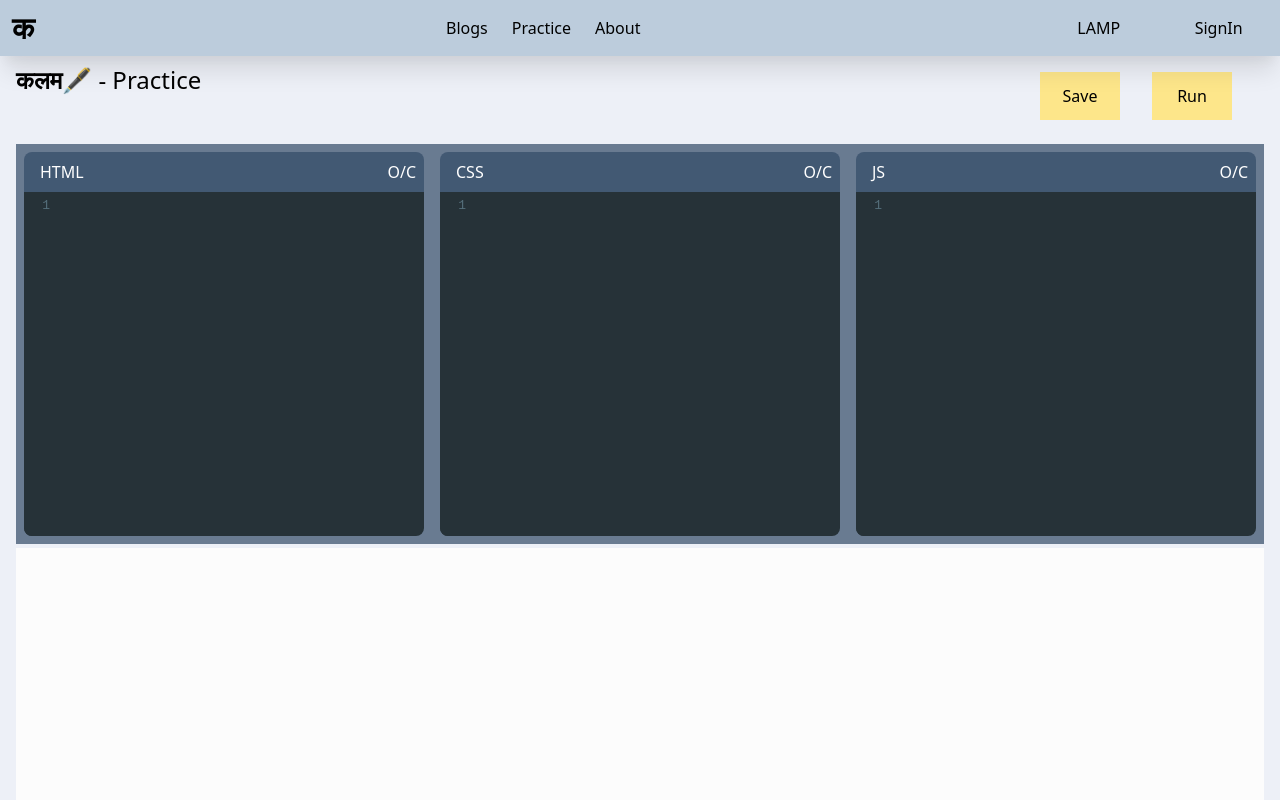
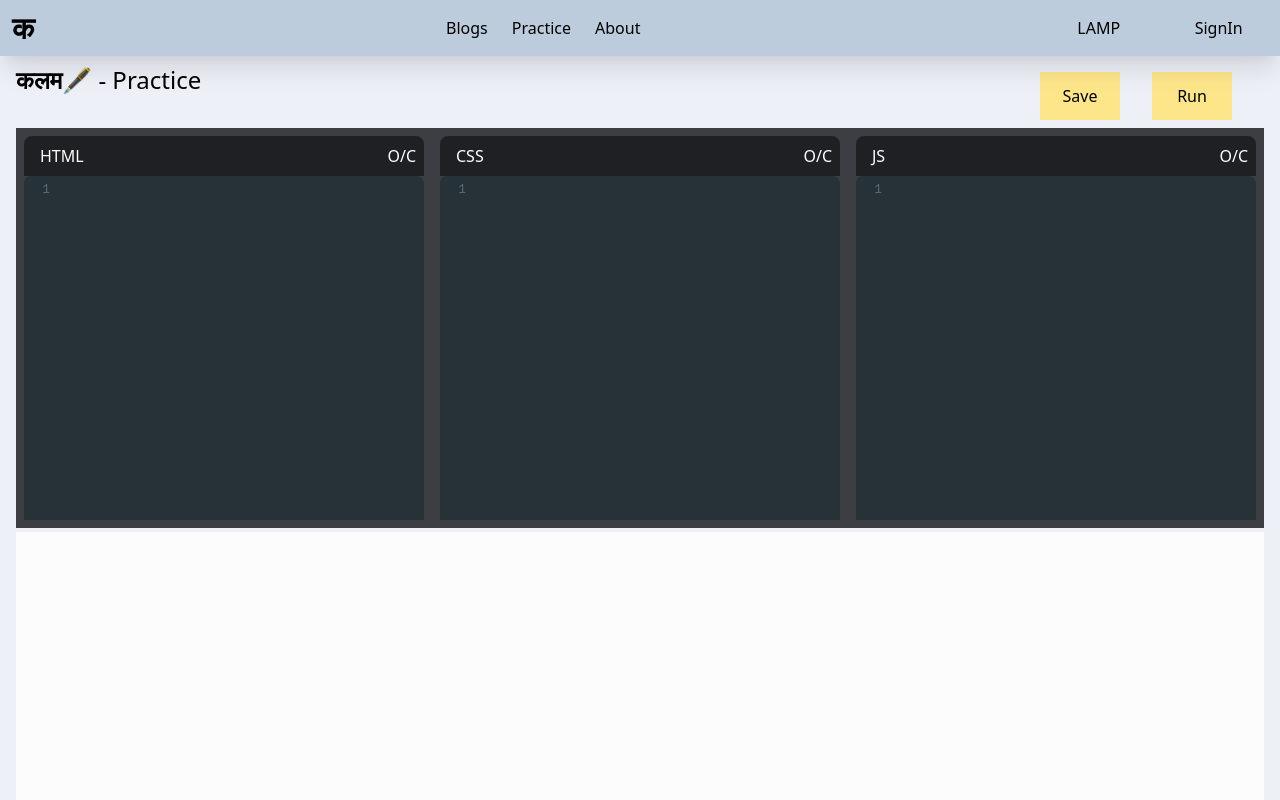
Before and after one commit to Chrys3s/kalam-deploy, a React (Create React App) app: page /#/practice in a window 1280 px wide. Shown: the top 800 px of the page. Built offline with nearby package versions, Linux system fonts and the light colour scheme.

Commit message:
practice page - 90% complete

```diff
--- a/src/components/DeletePopup/Deletepopup.jsx
+++ b/src/components/DeletePopup/Deletepopup.jsx
@@ -100,7 +100,7 @@ const Deletepopup = () => {
 
 	return (
 		<>
-			<main className="popup z-10">
+			<main className="popup z-20">
 				<main className="popup-inner">
 					{error ? <ErrorBar /> : <></>}
 					<button
--- a/src/components/Editor/Editor.jsx
+++ b/src/components/Editor/Editor.jsx
@@ -16,17 +16,13 @@ const Editor = props => {
 	};
 
 	return (
-		<main
-			className={`flex-grow flex flex-col p-2 bg-practiceBg-dark ${
-				open ? '' : 'flex-grow-0 absolute'
-			}`}
-			style={{ 'flex-basis': '0', height: '50vh' }}
-		>
-			<main className="flex justify-between bg-practiceBg-dark text-white pt-2 pr-2 pb-2 pl-4 rounded-tl-lg rounded-tr-lg">
+		<main className={`editor-container ${open ? '' : 'collapsed'}`}>
+			<main className="editor-title">
 				{displayName}
 				<button
+					type="button"
 					onClick={() => setOpen(!open)}
-					className="ml-2 bg-none border-none text-white curson-pointer"
+					className="expand-collapse-btn"
 				>
 					O/C
 				</button>
@@ -34,10 +30,9 @@ const Editor = props => {
 			<ControlledEditor
 				onBeforeChange={handleChange}
 				value={value}
-				className="flex-grow rounded-br-lg rounded-bl-lg overflow-hidden"
+				className="code-mirror-wrapper"
 				options={{
 					lineWrapping: true,
-					lint: true,
 					mode: language,
 					theme: 'material',
 					lineNumbers: true,
--- a/src/components/LoginPopup/LoginPopup.jsx
+++ b/src/components/LoginPopup/LoginPopup.jsx
@@ -218,7 +218,7 @@ const LoginPopup = () => {
 	const error = useSelector(state => state.utilitySlice.showError);
 
 	return (
-		<main className="popup z-10">
+		<main className="popup z-20">
 			<main className="popup-inner">
 				{error ? <ErrorBar /> : <></>}
 				<button
--- a/src/components/Navbar/Navbar.jsx
+++ b/src/components/Navbar/Navbar.jsx
@@ -27,7 +27,7 @@ const Navbar = props => {
 	};
 
 	return (
-		<section className="sticky flex justify-between bg-customN-light dark:bg-customN-dark dark:text-white h-14 shadow-xl dark:shadow-2xl w-full">
+		<main className="sticky top-0 z-10 flex justify-between bg-customN-light dark:bg-customN-dark dark:text-white h-14 shadow-xl dark:shadow-2xl w-full">
 			<section className="flex justify-center items-center">
 				<span className="p-2 m-1 text-3xl font-semibold">
 					<Link to="/">क</Link>
@@ -63,7 +63,7 @@ const Navbar = props => {
 					</button>
 				)}
 			</section>
-		</section>
+		</main>
 	);
 };
 
--- a/src/components/Practice/PracticePage.jsx
+++ b/src/components/Practice/PracticePage.jsx
@@ -28,6 +28,12 @@ const PracticePage = () => {
 		document.title = 'कलम 🖋 - Practice';
 	}, []);
 
+	//We will be supporting jQuery for signed in users only
+	const jQuery = loggedIn.userInfo.isLoggedIn
+		? `<script src="https://code.jquery.com/jquery-3.6.0.min.js" integrity="sha256-/xUj+3OJU5yExlq6GSYGSHk7tPXikynS7ogEvDej/m4=" crossorigin="anonymous"></script>`
+		: '';
+	const headHTML = `<head><style>body{background: #fcfcfc;}</style>${jQuery}</head>`;
+
 	useEffect(() => {
 		let renderTime = 1000;
 		if (loggedIn.userInfo.isLoggedIn) {
@@ -36,21 +42,21 @@ const PracticePage = () => {
 
 		const timeout = setTimeout(() => {
 			setSrcDoc(
-				`<html><head><style>body{background: #fcfcfc;}</style></head><body>${html}</body><style>${css}</style><script>${js}</script></html>`
+				`<html>${headHTML}<body>${html}</body><style>${css}</style><script>${js}</script></html>`
 			);
 		}, renderTime);
 
 		return () => clearTimeout(timeout);
-	}, [html, css, js, loggedIn.userInfo.isLoggedIn]);
+	}, [html, css, js, loggedIn.userInfo.isLoggedIn, headHTML]);
 
 	const onDemandRender = () => {
 		setSrcDoc(
-			`<html><head><style>body{background: #fcfcfc;}</style></head><body>${html}</body><style>${css}</style><script>${js}</script></html>`
+			`<html>${headHTML}<body>${html}</body><style>${css}</style><script>${js}</script></html>`
 		);
 	};
 
 	return (
-		<main className="px-4 py-2 bg-practiceBg-light dark:bg-practiceBg-dark w-auto box-border">
+		<main className="px-4 py-2 bg-practiceBg-light dark:bg-practiceBg-dark w-auto box-border h-full">
 			<main className="flex justify-between">
 				<main className="dark:text-white">
 					<span className="text-2xl font-semibold">कलम</span>
@@ -80,7 +86,7 @@ const PracticePage = () => {
 					</button>
 				</main>
 			</main>
-			<main className="flex mt-4">
+			<main className="pane top-pane">
 				<Editor
 					language="xml"
 					displayName="HTML"
@@ -100,7 +106,7 @@ const PracticePage = () => {
 					onChange={setJs}
 				/>
 			</main>
-			<main>
+			<main className="flex">
 				<iframe
 					srcDoc={srcDoc}
 					title="Output"
--- a/src/index.css
+++ b/src/index.css
@@ -8,11 +8,63 @@
 	box-sizing: border-box;
 }
 
+.top-pane {
+	background-color: hsl(225, 6%, 25%);
+}
+
+.pane {
+	height: 50vh;
+	@apply flex;
+}
+
+.editor-container {
+	@apply flex-grow flex flex-col p-2;
+	/* flex-grow: 1; */
+	flex-basis: 0;
+	/* display: flex; */
+	/* flex-direction: column; */
+	/* padding: 0.5rem; */
+	background-color: hsl(225, 6%, 25%);
+}
+
+.editor-container.collapsed {
+	@apply flex-grow-0;
+	/* flex-grow: 0; */
+}
+
+.editor-container.collapsed .CodeMirror-scroll {
+	position: absolute;
+	overflow: hidden !important;
+}
+
+.expand-collapse-btn {
+	@apply ml-2 border-none text-white cursor-pointer;
+	/* margin-left: 0.5rem; */
+	background: none;
+	/* border: none;
+	color: white;
+	cursor: pointer; */
+}
+
+.editor-title {
+	@apply flex justify-between text-white pt-2 pr-2 pb-2 pl-4 rounded-t-lg;
+	/* display: flex;
+	justify-content: space-between; */
+	background-color: hsl(225, 6%, 13%);
+	/* color: white; */
+	/* padding: 0.5rem 0.5rem 0.5rem 1rem; */
+	/* border-top-right-radius: 0.5rem;
+	border-top-left-radius: 0.5rem; */
+}
+
 .CodeMirror {
 	height: 100% !important;
 }
 
-.CodeMirror-scroll {
-	position: absolute;
-	overflow: hidden !important;
+.code-mirror-wrapper {
+	@apply flex-grow rounded-t-lg overflow-hidden;
+	/* flex-grow: 1; */
+	/* border-bottom-right-radius: 0.5rem;
+	border-bottom-left-radius: 0.5rem; */
+	/* overflow: hidden; */
 }
```
